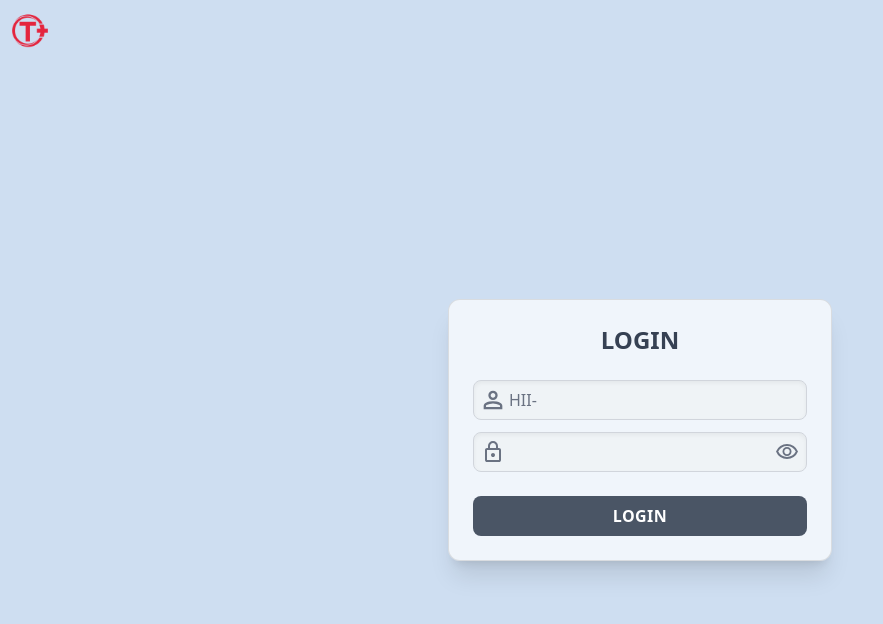
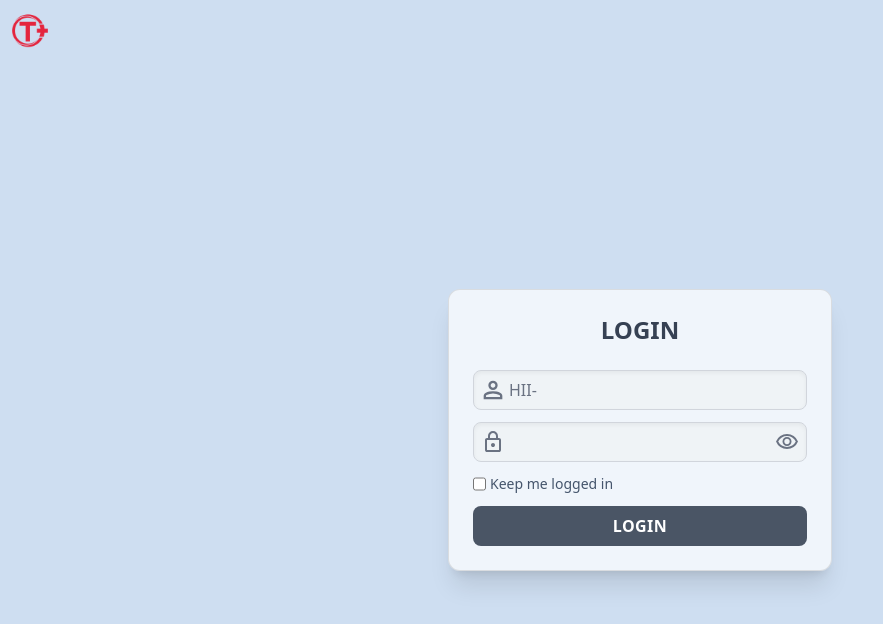
Before and after one commit to nairAnhoJ/ticketing-plus, a React (Vite) app: page /login in a window 1280 px wide. Shown: the top 624 px of the page, without its empty margins (0-883 px from the left). Built offline with nearby package versions, Linux system fonts and the light colour scheme; no server answers.

Commit message:
added remember me in login

```diff
--- a/src/features/auth/LoginPage.tsx
+++ b/src/features/auth/LoginPage.tsx
@@ -6,6 +6,7 @@ import { useAppDispatch, useAppSelector } from "../../app/hooks";
 interface Data {
     id_number: string;
     password: string;
+    remember_me: boolean;
 }
 
 const LoginPage = () => {
@@ -17,7 +18,8 @@ const LoginPage = () => {
 
     const [data, setData] = useState<Data>({
         id_number: '',
-        password: ''
+        password: '',
+        remember_me: false
     })
 
     useEffect(() => {
@@ -86,8 +88,13 @@ const LoginPage = () => {
                                     {
                                         errors?.find((err) => err.path === 'password') && <p className="text-sm italic text-red-500">{errors?.find((err) => err.path === 'password')?.msg}</p>
                                     }
+
+                                    <div className="flex gap-x-1 mt-3">
+                                        <input onChange={(e) => setData({...data, remember_me: e.target.checked})} type="checkbox" id="remember_me" />
+                                        <label htmlFor="remember_me" className="text-sm text-slate-600">Keep me logged in</label>
+                                    </div>
                                 </div>
-                                <div className="w-full mt-6">
+                                <div className="w-full mt-3">
                                     <button disabled={loading} onClick={()=>dispatch(loginUser(data))} type="button" className="w-full py-2 bg-gray-600 rounded-lg text-white font-bold tracking-wide cursor-pointer">
                                         {
                                             loading ? 'LOGGING IN...' : 'LOGIN'
```
